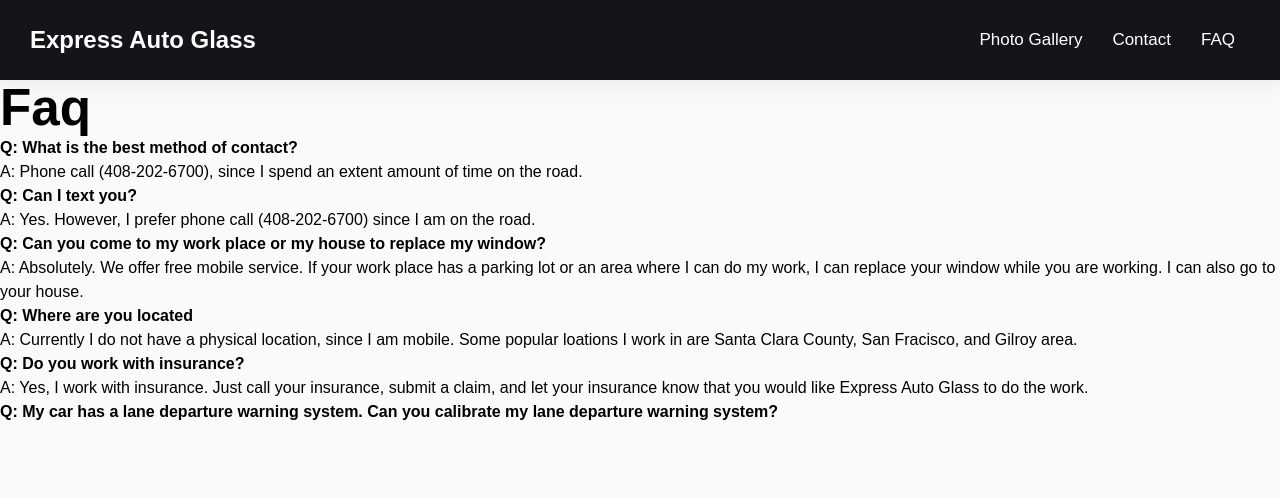
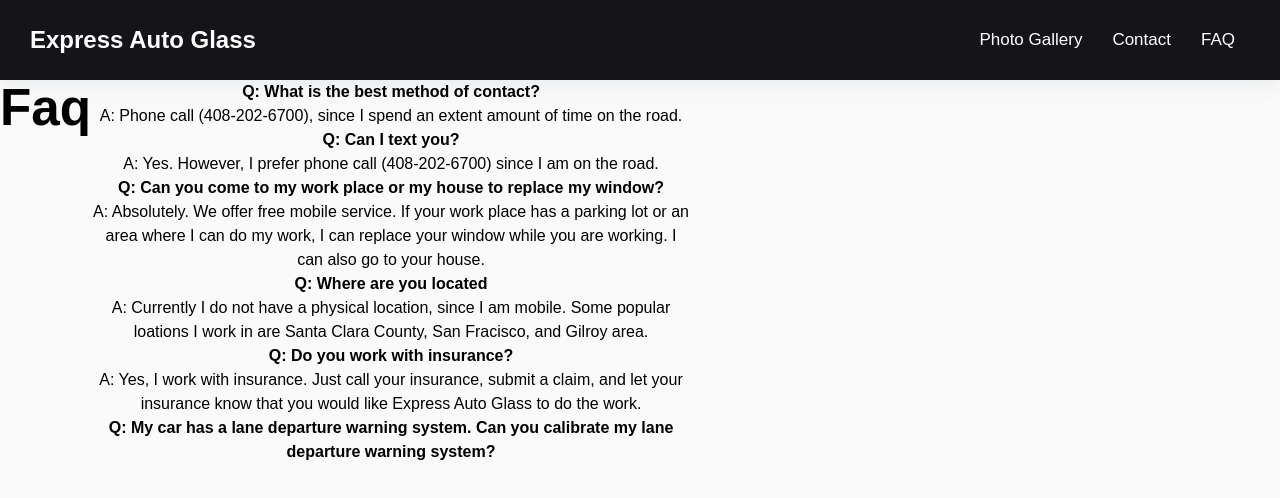
Before and after one commit to JonathanCardoza/ExpressAutoGlass, a React (Vite) app: page /faq in a window 1280 px wide. Shown: the top 498 px of the page. Built offline with nearby package versions, Linux system fonts and the light colour scheme.

Commit message:
WIP trying to center the content in FAQ

```diff
--- a/src/App.css
+++ b/src/App.css
@@ -6,6 +6,7 @@
   display: flex;
   min-width: 100vw;
   min-height: 100vh;
+  /* justify-content: center; */
 }
 
 body {
--- a/src/pages/contact/contact.tsx
+++ b/src/pages/contact/contact.tsx
@@ -5,5 +5,7 @@
 
     return(<div className="contact">
         <h1>Contact</h1>
-    </div>)
+    </div>
+
+    )
 }
--- a/src/pages/faq/faq.tsx
+++ b/src/pages/faq/faq.tsx
@@ -26,5 +26,6 @@
         </ul>
         </p>
         </div>
-        </div>)
+        </div>
+      )
 }
--- a/src/pages/faq/styles.css
+++ b/src/pages/faq/styles.css
@@ -0,0 +1,15 @@
+.faq {
+  display: flex;
+
+}
+
+.column {
+  margin: 0 auto;
+  max-width: 600px;
+}
+
+ul {
+  list-style-type: none;
+  padding: 0;
+  text-align: center;
+}
```
Also changed, not shown: src/pages/home/styles.css (line endings or trailing spaces). Lines whose indentation alone changed are shown as unchanged.
